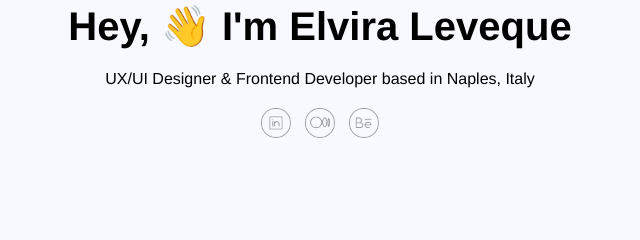
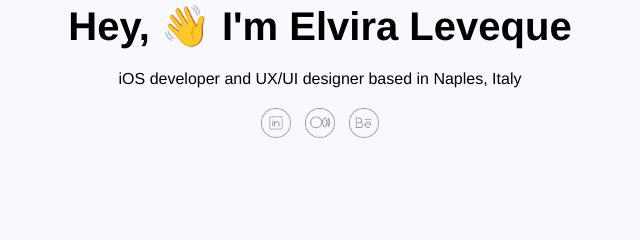
Before and after one commit to elviraleveque/portfolio, a plain HTML site: page index.html in a window 1280 px wide. Shown: the part 379-619 px from the top of the page, 320-960 px from the left. Drawn offline with Linux system fonts and the light colour scheme.

```diff
--- a/index.html
+++ b/index.html
@@ -24,7 +24,7 @@
     <section id="bio" class="boxed">
         <img id="io" src="static/img/io.jpeg" alt="">
         <p>Hey, 👋 I'm Elvira Leveque</p>
-        <p>UX/UI Designer & Frontend Developer based in Naples, Italy</p>
+        <p>iOS developer and UX/UI designer based in Naples, Italy</p>
         <div id="socials">
             <a href="https://www.linkedin.com/in/elvira-leveque/" target="_blank"><img src="static/img/linkedin.png"
                     alt=""></a>
```
Also changed, not shown: projects/flowful.html (added), static/css/projects/flowful.css (added).
